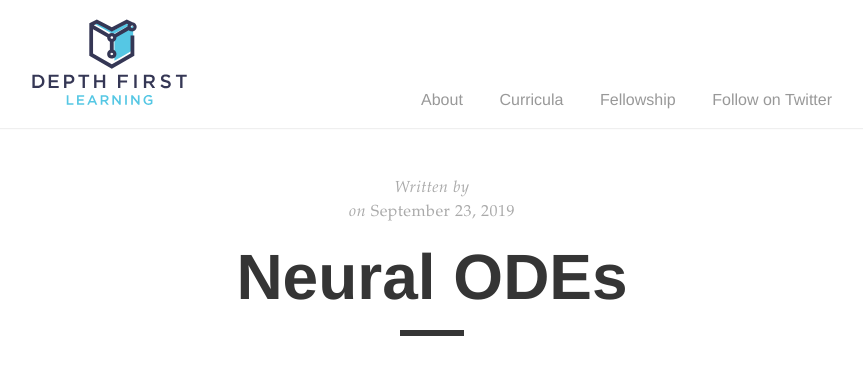
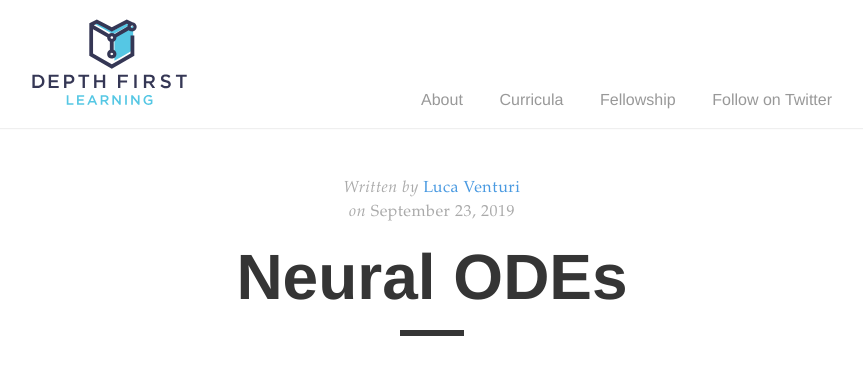
Before and after one commit to depthfirstlearning/depthfirstlearning.com, a Jekyll site: the page built from _posts/2019-09-23-NeuralODEs.markdown, in a window 1280 px wide and 900 px high. Shown: the top 370 px of the window, without its empty margins (208-1071 px from the left). Built offline with Jekyll 4.4.1, drawn with Linux system fonts in a browser that asks for light colours; formulas are drawn with MathJax 3.

Commit message:
Luca's info in the config.

```diff
--- a/_config.yml
+++ b/_config.yml
@@ -31,6 +31,10 @@ james:
     name: James Allingham
     email:
     web: https://twitter.com/JamesAllingham
+luca:
+    name: Luca Venturi
+    email: venturi@cims.nyu.edu
+    web: https://cims.nyu.edu/~venturi/
 
 # Build settings
 markdown:       kramdown
```
